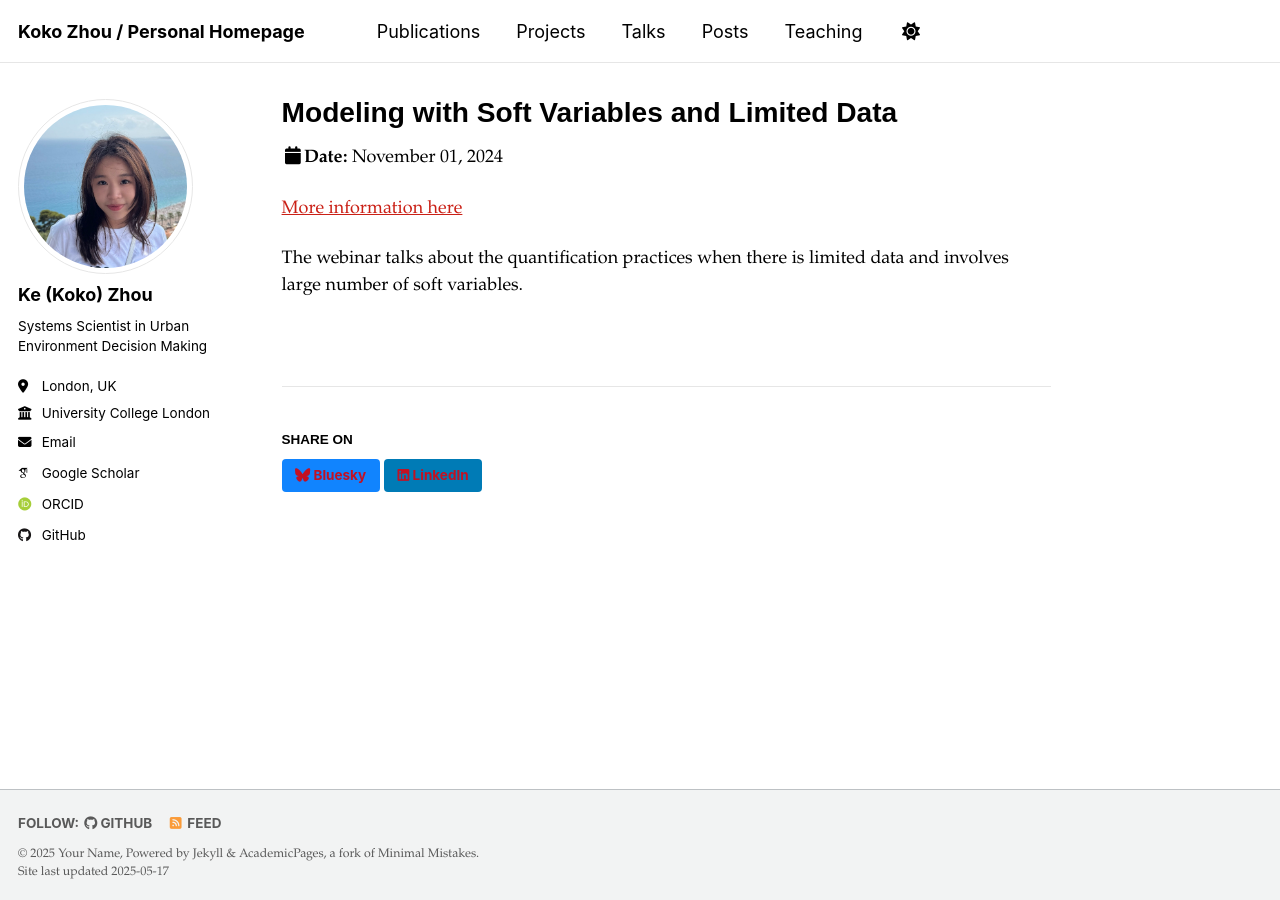
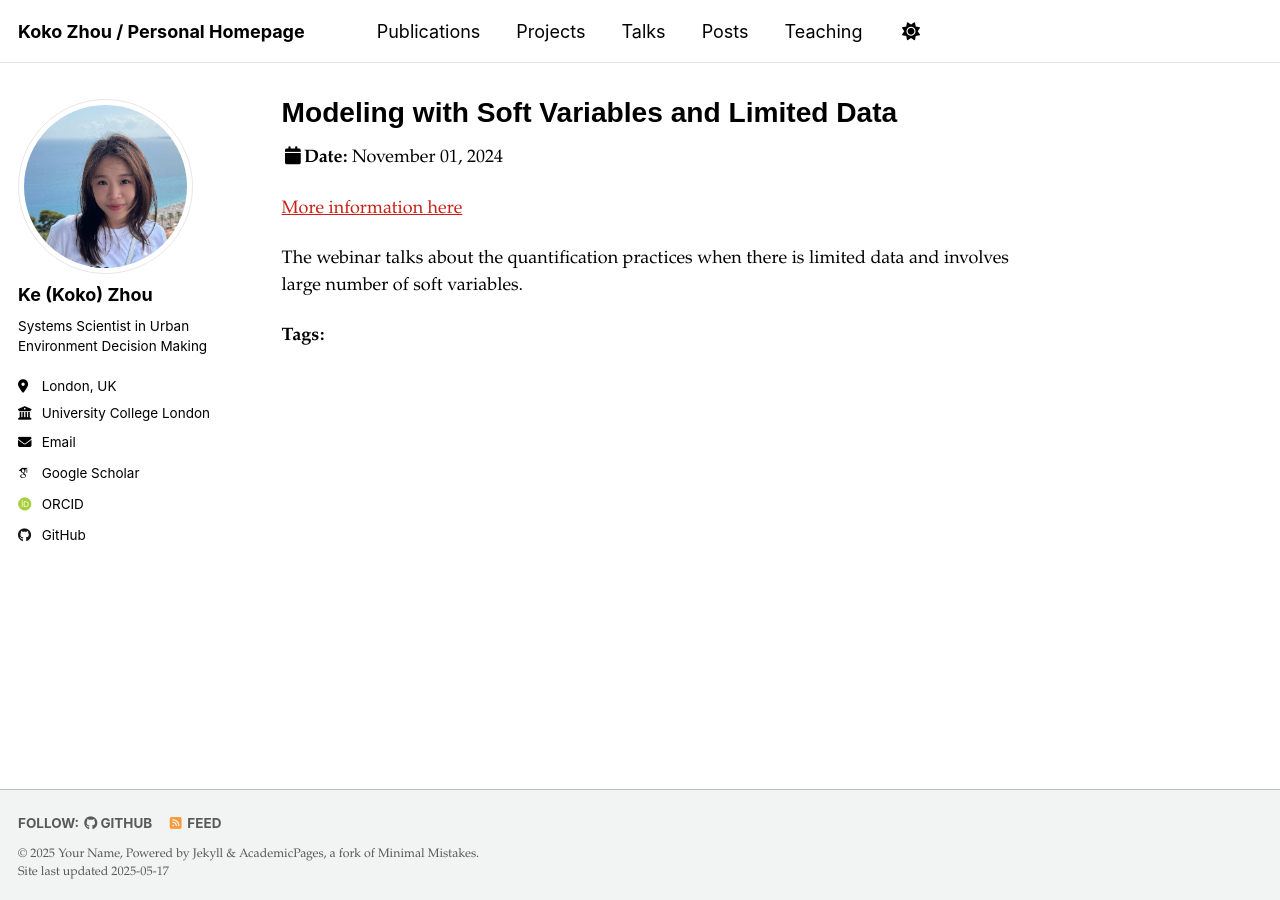
Before and after one commit to kokozhou/kokozhou.github.io, a Jekyll site: the page built from _talks/2024-11-01-seminar.md, in a window 1280 px wide. Built offline with Jekyll 4.4.1, drawn with Linux system fonts in a browser that asks for light colours; some web fonts are replaced.

Commit message:
Update talk.html

```diff
--- a/_layouts/talk.html
+++ b/_layouts/talk.html
@@ -6,12 +6,6 @@ layout: default
 
 {% if page.header.overlay_color or page.header.overlay_image or page.header.image %}
   {% include page__hero.html %}
-{% endif %}
-
-{% if page.url != "/" and site.breadcrumbs %}
-  {% unless paginator %}
-    {% include breadcrumbs.html %}
-  {% endunless %}
 {% endif %}
 
 <div id="main" role="main">
@@ -24,9 +18,8 @@ layout: default
     {% if page.modified %}<meta itemprop="dateModified" content="{{ page.modified | date: "%B %d, %Y" }}">{% endif %}
 
     <div class="page__inner-wrap">
-      {% unless page.header.overlay_color or page.header.overlay_image %}
       <header>
-          {% if page.title %}<h1 class="page__title" itemprop="headline">{{ page.title | markdownify | remove: "<p>" | remove: "</p>" }}</h1>{% endif %}
+        {% if page.title %}<h1 class="page__title">{{ page.title | markdownify | remove: "<p>" | remove: "</p>" }}</h1>{% endif %}
         {% if page.read_time %}
           <p class="page__meta"><i class="fa fa-clock" aria-hidden="true"></i> {% include read-time.html %}</p>
         {% endif %}
@@ -35,44 +28,32 @@ layout: default
         {% elsif page.date %}
           <p class="page__date"><strong><i class="fa fa-fw fa-calendar" aria-hidden="true"></i>Date:</strong> <time datetime="{{ page.date | date_to_xmlschema }}">{{ page.date | date: "%B %d, %Y" }}</time></p>
         {% endif %}
-        {% if page.talk_type %}<p>{{page.talk_type}} at {{ page.venue }},  {{page.location}} {% endif %}
-
       </header>
-      {% endunless %}
 
       <section class="page__content" itemprop="text">
         {{ content }}
-        {% if page.link %}<div><a href="{{ page.link }}" class="btn">{{ site.data.ui-text[site.locale].ext_link_label | default: "Direct Link" }}</a></div>{% endif %}
       </section>
 
-      <footer class="page__meta">
-        {% if site.data.ui-text[site.locale].meta_label %}
-          <h4 class="page__meta-title">{{ site.data.ui-text[site.locale].meta_label }}</h4>
+      <!-- Tags Section -->
+      {% if page.tags %}
+        <div class="page__tags">
+          <strong>Tags:</strong>
+          {% for tag in page.tags %}
+            <span class="tag">{{ tag }}</span>
+          {% endfor %}
+        </div>
       {% endif %}
-        {% include page__taxonomy.html %}
-      </footer>
 
-      {% if page.share %}{% include social-share.html %}{% endif %}
+      <!-- Optional Slide Section -->
+      {% if page.slides %}
+        <div class="page__slides">
+          <h3>Slides</h3>
+          {{ page.slides }}
+        </div>
+      {% endif %}
 
       {% include post_pagination.html %}
     </div>
-
-    {% if site.comments.provider and page.comments %}
-      {% include comments.html %}
-    {% endif %}
   </article>
 
-  {% comment %}<!-- only show related on a post page when not disabled -->{% endcomment %}
-  {% if page.id and page.related and site.related_posts.size > 0 %}
-    <div class="page__related">
-      {% if site.data.ui-text[site.locale].related_label %}
-        <h4 class="page__related-title">{{ site.data.ui-text[site.locale].related_label | default: "You May Also Enjoy" }}</h4>
-      {% endif %}
-      <div class="grid__wrapper">
-        {% for post in site.related_posts limit:4 %}
-          {% include archive-single.html type="grid" %}
-        {% endfor %}
 </div>
-    </div>
-  {% endif %}
-</div>
```
Lines whose indentation alone changed are shown as unchanged.
